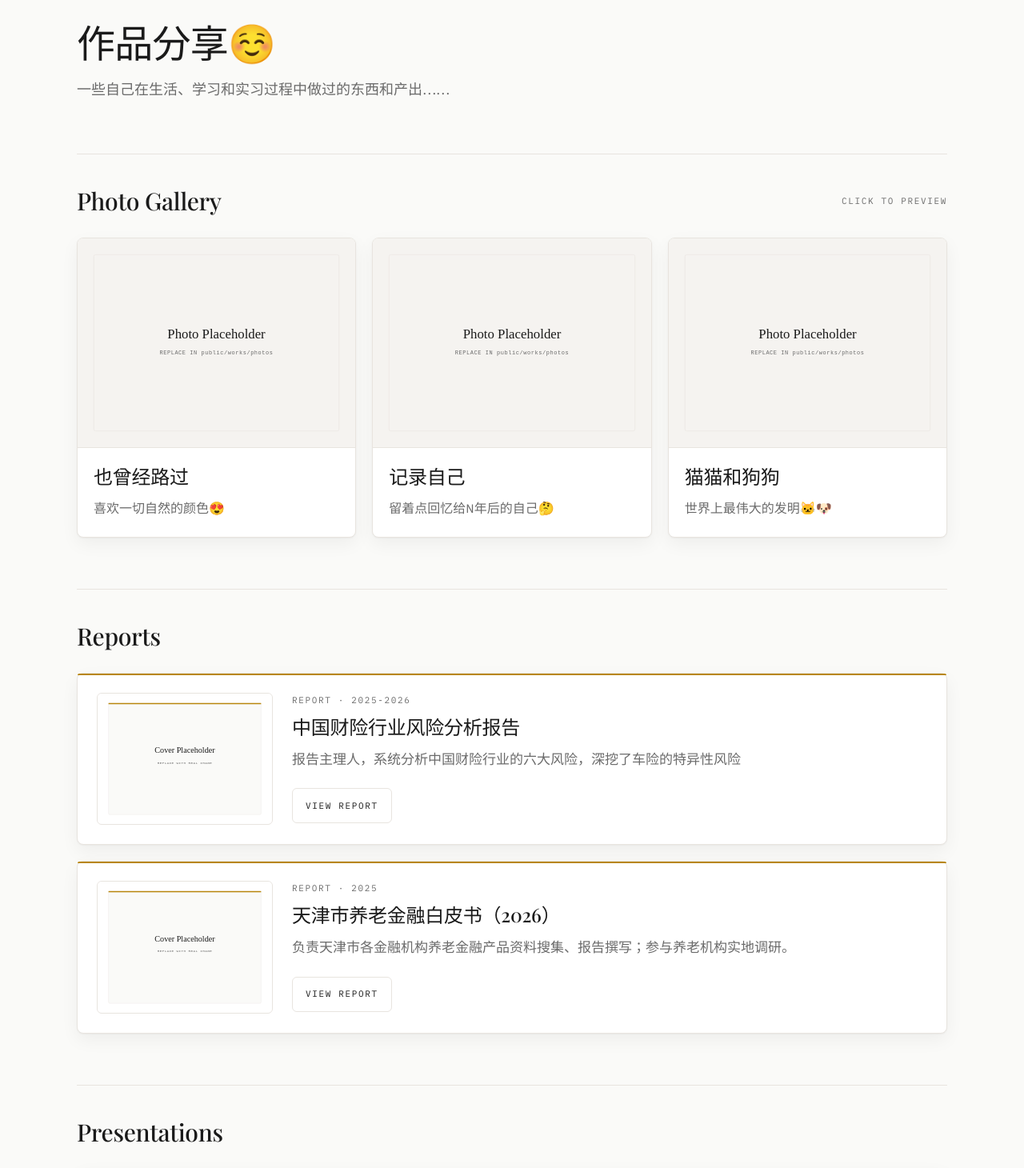
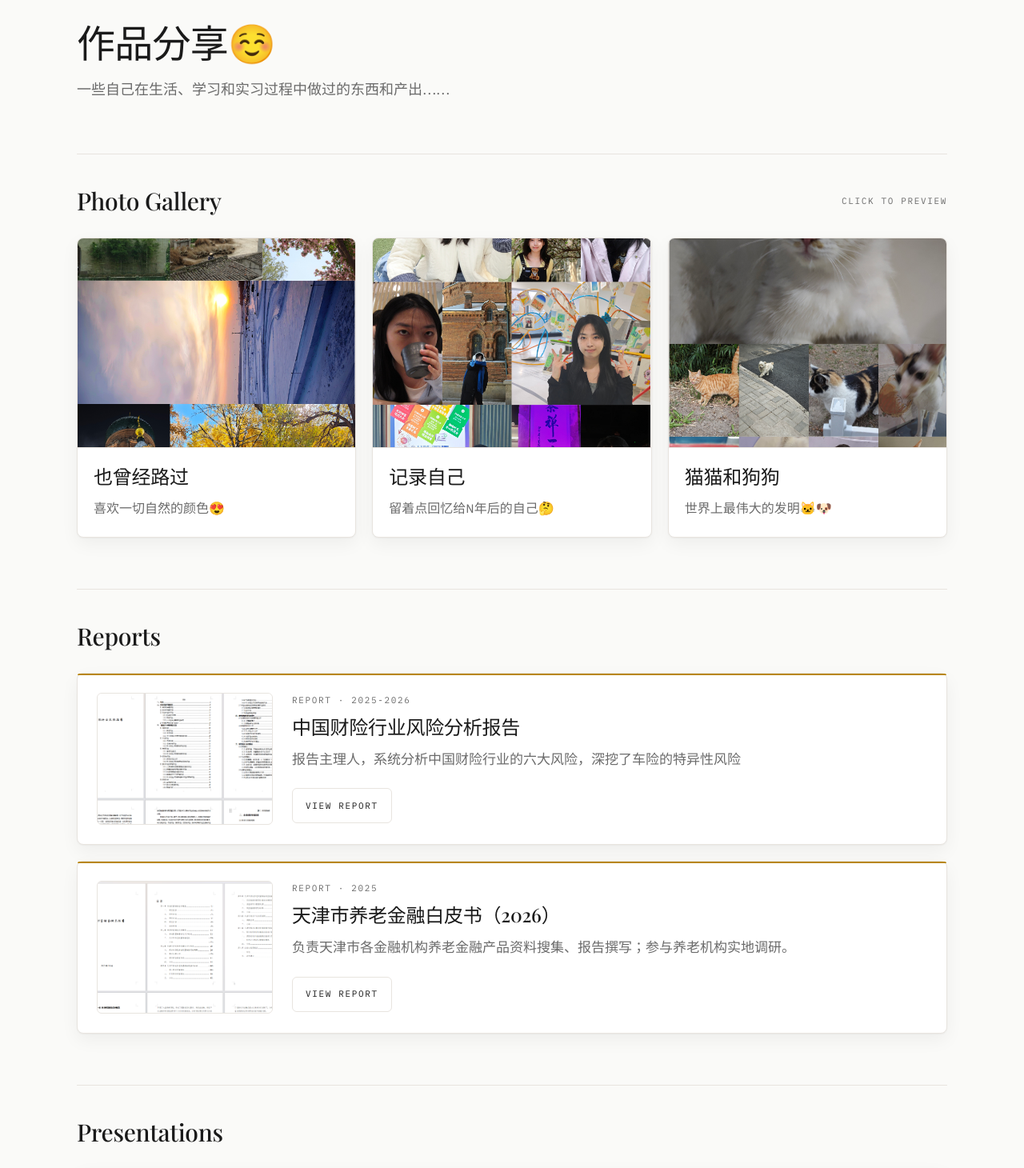
Before and after one commit to Kaka887/personal-site, a React (Vite) app: page / in a window 1280 px wide. Shown: the part 3387-4847 px from the top of the page at 80% size. Built offline with nearby package versions, Linux system fonts and the light colour scheme.

Commit message:
update photos
Updated image paths for gallery and reports, and changed email format.

```diff
--- a/src/data/site.ts
+++ b/src/data/site.ts
@@ -162,19 +162,19 @@ export const siteData = {
       {
         title: '也曾经路过',
         description: '喜欢一切自然的颜色😍',
-        image: 'works/photos/photo-1.svg',
+        image: 'works/photos/photo1.png',
         alt: 'A placeholder frame representing a field research photograph.',
       },
       {
         title: '记录自己',
         description: '留着点回忆给N年后的自己🤔',
-        image: 'works/photos/photo-2.svg',
+        image: 'works/photos/photo2.png',
         alt: 'A placeholder frame representing a conference scene photograph.',
       },
       {
         title: '猫猫和狗狗',
         description: '世界上最伟大的发明🐱🐶',
-        image: 'works/photos/photo-3.svg',
+        image: 'works/photos/photo3.png',
         alt: 'A placeholder frame representing a library interior photograph.',
       },
     ] as WorkPhotoItem[],
@@ -184,7 +184,7 @@ export const siteData = {
         year: '2025-2026',
         description:
           '报告主理人，系统分析中国财险行业的六大风险，深挖了车险的特异性风险',
-        image: 'works/reports/report-1.svg',
+        image: 'works/reports/report1.png',
         alt: 'A placeholder cover for a corporate governance report.',
         link: '#',
       },
@@ -193,7 +193,7 @@ export const siteData = {
         year: '2025',
         description:
           '负责天津市各金融机构养老金融产品资料搜集、报告撰写；参与养老机构实地调研。',
-        image: 'works/reports/report-2.svg',
+        image: 'works/reports/report2.png',
         alt: 'A placeholder cover for an institutional capital report.',
         link: '#',
       },
@@ -254,7 +254,7 @@ export const siteData = {
   contact: {
     heading: '来找我玩😊',
     body: 'I welcome collaborations across research, strategy, and writing. If you are building something rigorous and meaningful, I would be glad to hear from you.',
-    email: 'qizhao@mail.nankai.edu.cn',
+    email: "qizhao@mail.nankai.edu.cn",
     links: [
       { label: 'GitHub', href: 'https://github.com/yourname' },
       { label: 'LinkedIn', href: 'https://www.linkedin.com/in/yourname' },
```
